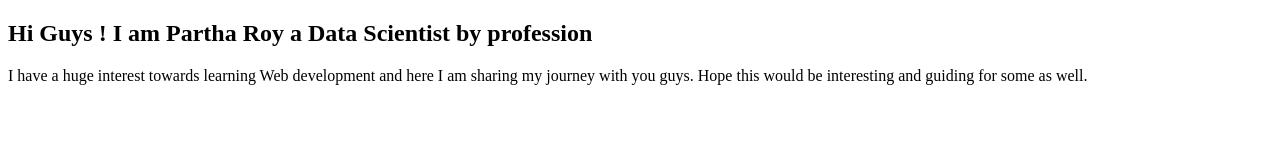
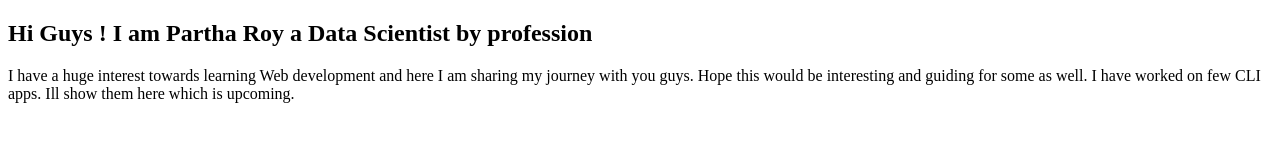
Before and after one commit to partharoyy/partharoy-site, a plain HTML site: page index.html in a window 1280 px wide. Drawn offline with Linux system fonts and the light colour scheme.

Commit message:
update details of the project

```diff
--- a/index.html
+++ b/index.html
@@ -11,6 +11,8 @@
     <h2>Hi Guys ! I am Partha Roy a Data Scientist by profession</h2>
     <p>I have a huge interest towards learning Web development and here I am sharing my journey with you guys.
         Hope this would be interesting and guiding for some as well.
+
+        I have worked on few CLI apps. Ill show them here which is upcoming.
     </p>
 </body>
 
```
